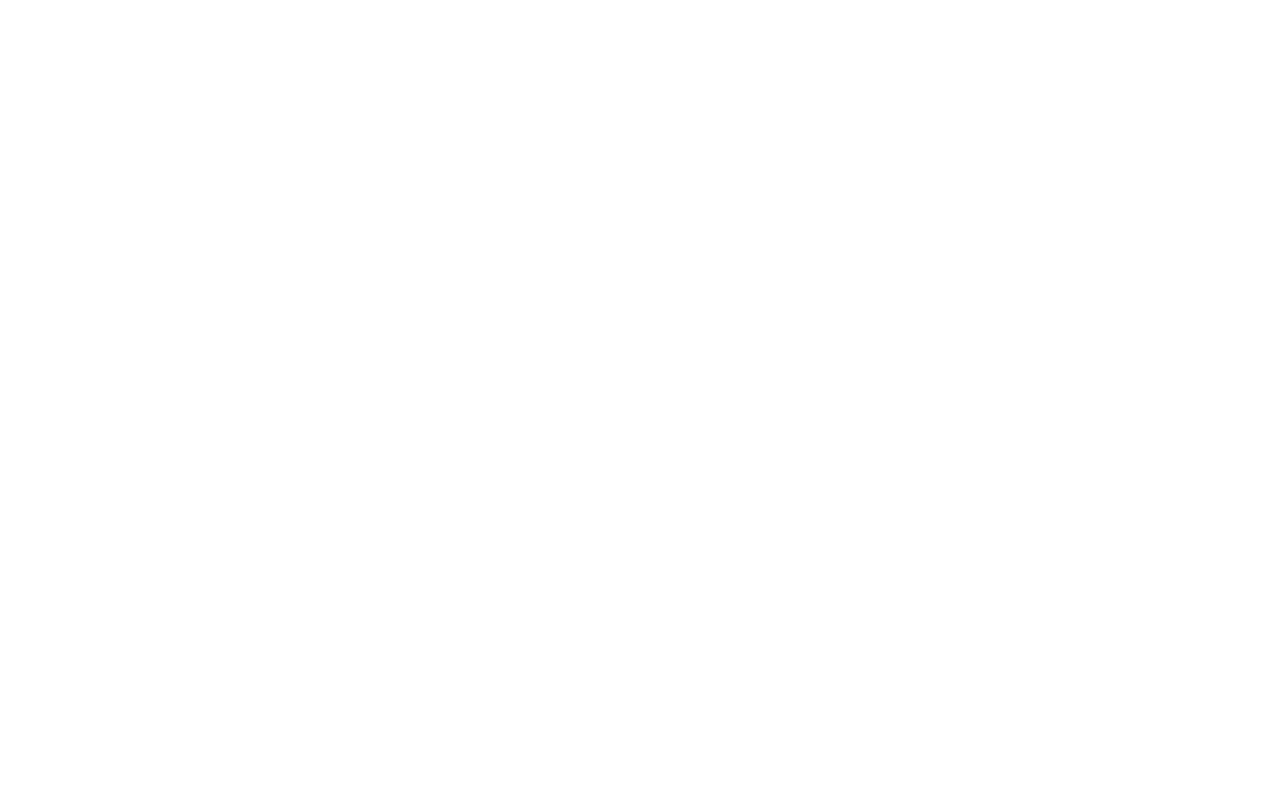
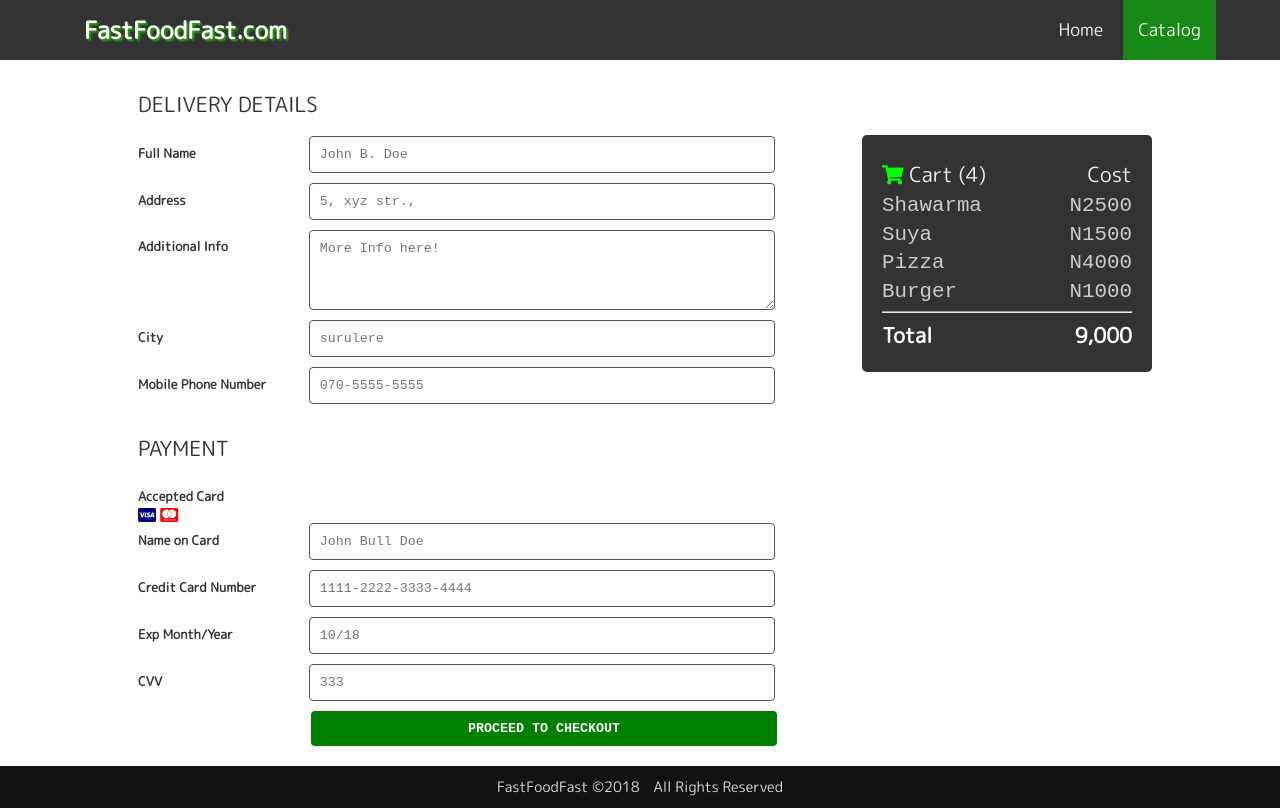
Before and after one commit to Luckzman/Fast-Food-Fast, a plain HTML site: page ui/html/checkout.html in a window 1280 px wide. Drawn offline with Linux system fonts and the light colour scheme.

Commit message:
add form to checkout page

```diff
--- a/ui/css/checkout.css
+++ b/ui/css/checkout.css
@@ -0,0 +1,120 @@
+.order-summary{
+    max-width: 250px;
+    padding: 20px;
+    margin: 30px auto 15px;
+    background: #333;
+    color: #ccc;
+    border-radius: 5px;
+}
+.order-summary i{
+    font-size:1.2rem;
+    color: rgb(0, 255, 0);
+}
+.order-summary span{
+    float: right;
+    clear: both;
+}
+.order-summary h4{
+    font-size: 1.3rem;
+    margin: 10px 0;
+    color: #eee;
+}
+.order-summary p{
+    margin-bottom: 8px;
+    font-family: monospace;
+    font-size: 1.3rem;
+}
+.order-summary h3{
+    font-size: 1.3rem;
+    font-weight: 600;
+    padding: 5px 0;
+    color: #fff;
+}
+form{
+    max-width: 90%;
+    padding: 10px;
+    margin: 0 auto;
+}
+/* .checkout-header h1, */
+form h3{
+    font-size: 2rem;
+    margin:25px 0 15px;
+    color: #333;
+    text-align: center;
+    text-transform: uppercase;
+}
+form h3{
+    font-size: 1.3rem;
+    margin-bottom: 20px;
+    text-align: left;
+}
+.input-container label{
+    display: block;
+    margin: 10px 0 5px;
+    color: #333;
+    font-size: 0.8rem;
+    font-weight: 600;
+}
+.input-container .credit-card label,
+.input-container .credit-card input{
+    display: inline !important;
+}
+.input-container input, textarea{
+    display: inline-block;
+    width: 100%;
+    padding: 10px;
+    margin-bottom: 10px;
+    box-sizing: border-box;
+    color: #333;
+    border-radius: 4px;
+    border: 1px solid #555;
+    font-family: monospace;
+}
+textarea{
+    height: 80px;
+    vertical-align: top;
+}
+input[type="submit"]{
+    width: 100%;
+    border: none;
+    padding: 10px;
+    background: #008000;
+    border-radius: 4px;
+    color: #fff;
+    text-transform: uppercase;
+    font-weight: 600;
+    box-sizing: border-box;
+}
+
+
+
+@media only screen and (min-width:760px){
+    main .container{
+        max-width: 1024px;
+    }
+    .order-summary{
+        width: 25%;
+        margin-top: 75px;
+        float: right;
+        clear: both;
+    }
+    form{
+        width: 65%;
+        float: left;
+    }
+    textarea,
+    .input-container label,
+    .input-container input{
+        display: inline-block;
+        width: 25%;
+    }
+    textarea,
+    .input-container input{
+        width: 70%
+    }
+    input[type="submit"]{
+        width: 70%;
+        margin-left: 26%;
+    }
+
+}
--- a/ui/css/order-details.css
+++ b/ui/css/order-details.css
@@ -84,7 +84,11 @@ main > .container{
     border-radius: 5px;
     font-size: 1.2rem;
     opacity: 0.9;
+    cursor: pointer;
     box-shadow: 1px 1px 10px 2px rgba(0, 0, 0, 0.5);
+}
+.order-content .order-input > button a{
+    color: #fff;
 }
 .order-content .order-input > button:before{
     font-family: 'Font Awesome 5 Free';
--- a/ui/html/checkout.html
+++ b/ui/html/checkout.html
@@ -0,0 +1,110 @@
+<!DOCTYPE html>
+<html lang="en">
+<head>
+    <meta charset="UTF-8">
+    <meta name="viewport" content="width=device-width, initial-scale=1.0">
+    <meta http-equiv="X-UA-Compatible" content="ie=edge">
+    <title>FastFoodFast</title>
+    <link href="https://fonts.googleapis.com/css?family=M+PLUS+Rounded+1c" rel="stylesheet">
+    <link rel="stylesheet" href="https://use.fontawesome.com/releases/v5.2.0/css/all.css">    <link rel="stylesheet" href="./../css/reset.css">
+    <link rel="stylesheet" href="./../css/reuse.css">
+    <link rel="stylesheet" href="./../css/main.css">
+    <!-- <link rel="stylesheet" href="./../css/signin-modal.css"> -->
+    <link rel="stylesheet" href="./../css/checkout.css">
+</head>
+<body>
+    <header>
+        <div class="container">
+            <div>
+                <a href="./../index.html">FastFoodFast.com</a>
+            </div>
+            <nav>
+                <ul>
+                    <a href="./../index.html"><li>Home</li></a>
+                    <a href="./catalog.html"><li>Catalog</li></a>
+                </ul>
+            </nav>
+        </div>
+    </header>
+    <main>
+        <div class="container checkout">
+            <!-- <div class="checkout-header">
+                <h1>order checkout</h1>
+            </div> -->
+            <div class="order-summary">
+                <h4><i class="fa fa-shopping-cart"></i> Cart
+                    <b>(4)</b> <span>Cost</span></h4>
+                <div>
+                    <p>Shawarma <span>N2500</span></p>
+                    <p>Suya <span>N1500</span></p>
+                    <p>Pizza <span>N4000</span></p>
+                    <p>Burger <span>N1000</span></p>
+                </div><hr>
+                <h3>Total <span>9,000</span></h3>
+            </div>
+            <form>
+                <div class="delivery-section">
+                    <h3>delivery details</h3>
+                    <div class="input-container">
+                        <label for="firstname">Full Name</label>
+                        <input type="text" id="firstname" placeholder="John B. Doe"><br>
+                    </div>
+                    <div class="input-container">
+                        <label for="address">Address</label>
+                        <input type="text" id="address" placeholder="5, xyz str.,"><br>
+                    </div>
+                    <div class="input-container">
+                        <label for="info">Additional Info</label>
+                        <textarea type="text" id="info" placeholder="More Info here!"></textarea><br>
+                    </div>
+                    <div class="input-container">
+                        <label for="city">City</label>
+                        <input type="text" id="city" placeholder="surulere"><br>
+                    </div>
+                    <div class="input-container">
+                        <label for="phone">Mobile Phone Number</label>
+                        <input type="text" id="phone" placeholder="070-5555-5555"><br>
+                    </div>
+                </div>
+                <div>
+                    <h3>payment</h3>
+
+                    <div class="input-container">
+                        <label >Accepted Card</label>
+                        <div class="credit-card">
+                            <div class="icon-container">
+                                <i class="fab fa-cc-visa" style="color:navy;"></i>
+                                <i class="fab fa-cc-mastercard" style="color:red;"></i>
+                            </div>
+                        </div>
+                    </div>
+                    <div class="input-container">
+                        <label for="cardName">Name on Card</label>
+                        <input type="text" id="cardName" placeholder="John Bull Doe"><br>
+                    </div>
+                    <div class="input-container">
+                        <label for="cardNum">Credit Card Number</label>
+                        <input type="number" minlength="15" maxlength="16" id="cardNum" placeholder="1111-2222-3333-4444"><br>
+                    </div>
+                    <div class="input-container">
+                        <label for="expYear">Exp Month/Year</label>
+                        <input type="text" id="expYear" placeholder="10/18"><br>
+                    </div>
+                    <div class="input-container">
+                        <label for="cvv">CVV</label>
+                        <input type="text" id="cvv" placeholder="333"><br>
+                        <input type="submit" value="proceed to checkout">
+                    </div>
+                </div>
+
+            </form>
+
+        </div>
+    </main>
+    <footer>
+        <div class="footer-content">
+            <p>FastFoodFast &copy;2018 <span>All Rights Reserved</span></p>
+        </div>
+    </footer>
+</body>
+</html>
```
Also changed, not shown: ui/html/order-details.html (+1 -1 lines), ui/html/user-order.html (+1 -1 lines).
